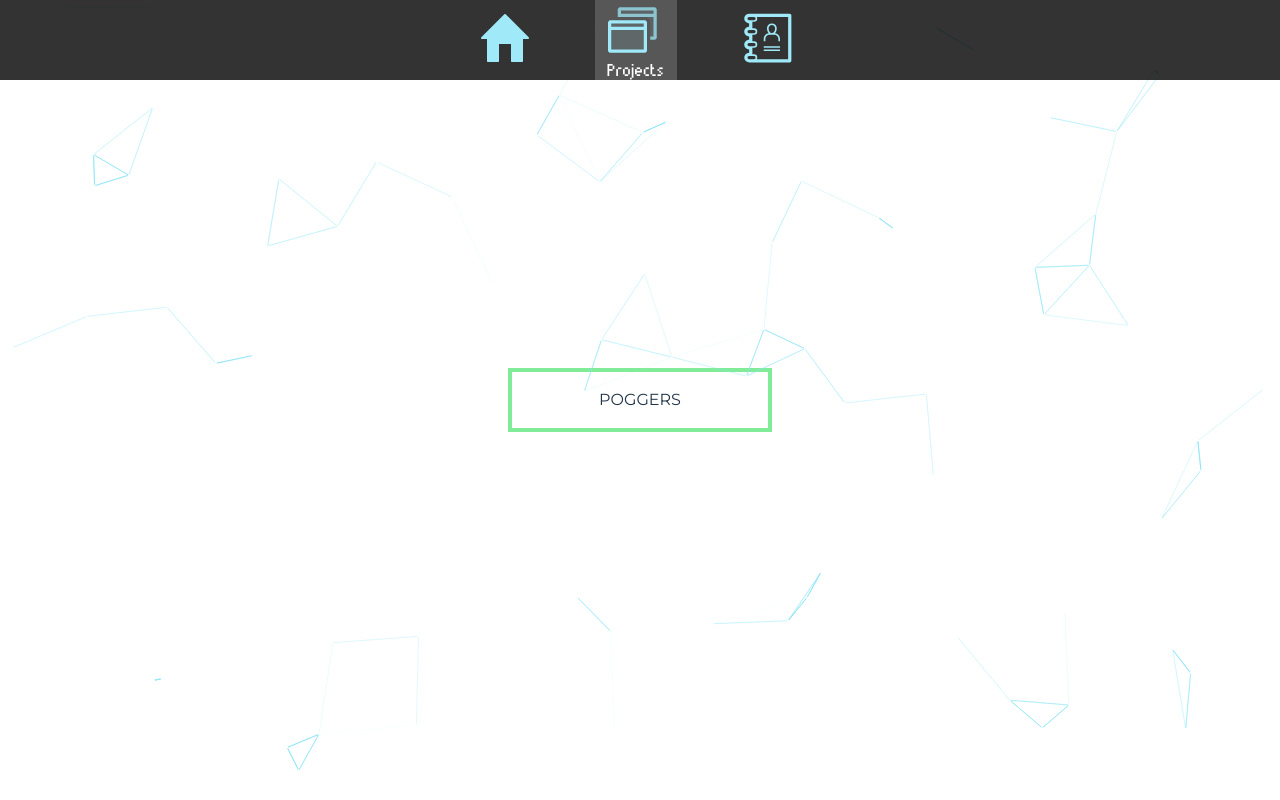
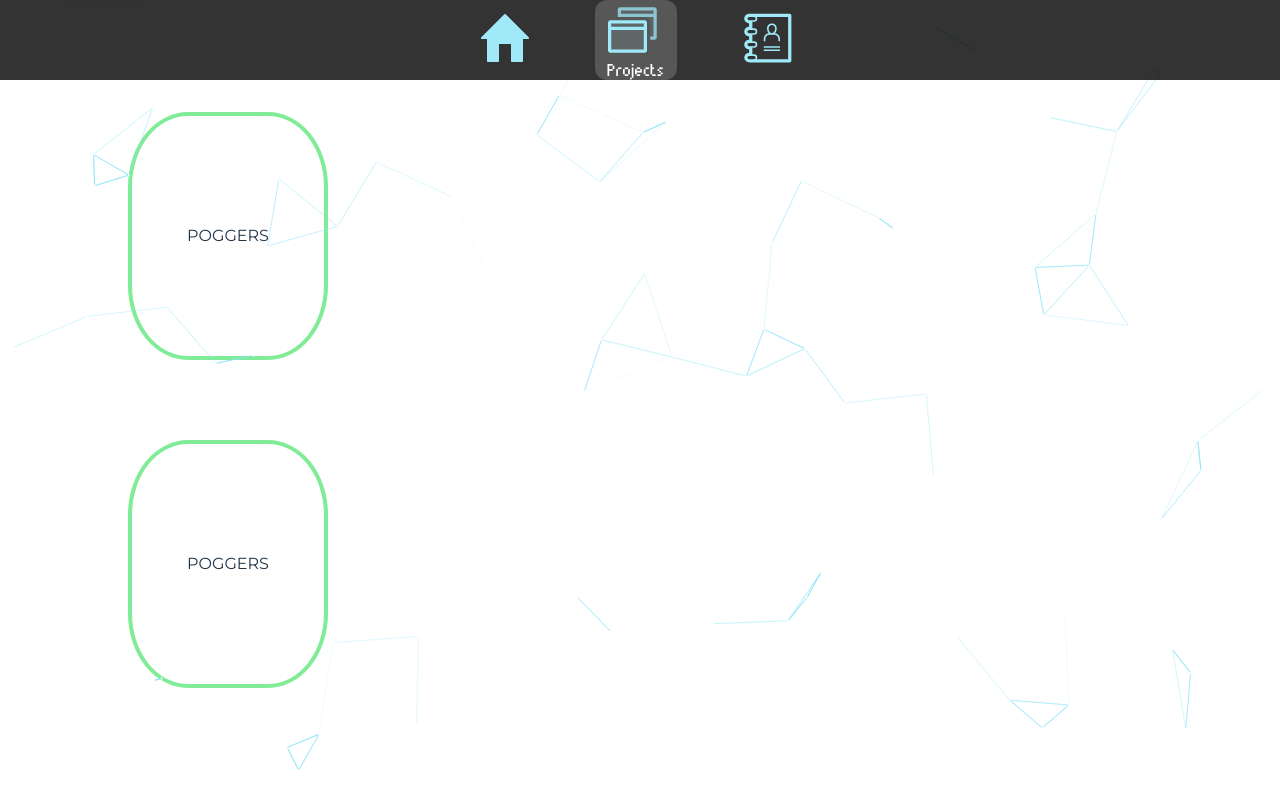
Before and after one commit to DerrekNguyen/Portfolio, a React (Vite) app in the folder portfolio/: page /projects in a window 1280 px wide. Built offline with nearby package versions, Linux system fonts and the light colour scheme.

Commit message:
project progress

```diff
--- a/portfolio/package.json
+++ b/portfolio/package.json
@@ -12,6 +12,7 @@
   "dependencies": {
     "@tsparticles/react": "^3.0.0",
     "@tsparticles/slim": "^3.9.1",
+    "motion": "^12.23.24",
     "react": "^19.1.1",
     "react-dom": "^19.1.1",
     "react-router-dom": "^7.9.4"
--- a/portfolio/src/components/NavBar/NavBar.tsx
+++ b/portfolio/src/components/NavBar/NavBar.tsx
@@ -5,7 +5,7 @@ import ContactDefault from '../../assets/icons/ContactDefault.svg'
 import ContactHover from '../../assets/icons/ContactHover.svg'
 import HomeDefault from '../../assets/icons/HomeDefault.svg'
 import HomeHover from '../../assets/icons/HomeHover.svg'
-import NavBarItem from './NavBarButton'
+import NavBarItem from './NavBarItem.tsx'
 
 function NavBar() {
   return (
--- a/portfolio/src/components/NavBar/NavBarButton.tsx
+++ b/portfolio/src/components/NavBar/NavBarItem.tsx
@@ -1,6 +1,7 @@
 import { useState } from "react";
 import '../../styles/navBar.css';
 import { useNavigate, useLocation } from "react-router-dom";
+import * as motion from "motion/react-client";
 
 interface NavBarParam {
   imgDefault: string,
@@ -17,17 +18,18 @@ function NavBarItem({imgDefault, imgHover, label, path}: NavBarParam) {
   const isActive = (location.pathname === path);
 
   return (
-    <div
+    <motion.div
       className={(isHovered || isActive)? 'navItemHover' : 'navItem'}
       onMouseEnter={() => setIsHovered(true)}
       onMouseLeave={() => setIsHovered(false)}
       onClick={() => navigate(path)}
+      whileTap={{scale: 0.8}}
     >
       <button>
         <img src={(isHovered || isActive) ? imgHover : imgDefault}></img>
         <p>{label}</p>
       </button>
-    </div>
+    </motion.div>
   );
 }
 
--- a/portfolio/src/pages/Projects.tsx
+++ b/portfolio/src/pages/Projects.tsx
@@ -1,8 +1,10 @@
+import "../styles/projects/project.css"
 import ProjectItem from "../components/Projects/ProjectItem";
 
 function Projects() {
   return (
-    <div>
+    <div className="project">
+      <ProjectItem></ProjectItem>
       <ProjectItem></ProjectItem>
     </div>
   );
--- a/portfolio/src/styles/navBar.css
+++ b/portfolio/src/styles/navBar.css
@@ -24,6 +24,7 @@
     align-items: top;
     margin-left: 2vw;
     margin-right: 2vw;
+    border-radius: 15%;
 }
 
 .navItemHover  {
--- /dev/null
+++ b/portfolio/src/styles/projects/project.css
@@ -0,0 +1,8 @@
+.project {
+    height: auto;
+    width: 80vw;
+    display: flex;
+    justify-content: flex-start;
+    align-items: flex-start;
+    flex-direction: column;
+}
--- a/portfolio/src/styles/projects/projectItem.css
+++ b/portfolio/src/styles/projects/projectItem.css
@@ -3,8 +3,11 @@
     align-items: center;
     justify-content: center;
 
-    height: auto;
-    width: 20vw;
+    height: 30vh;
+    width: 15vw;
     border: 0.5vh solid #80ec97;
     font-family: 'Montserrat';
+    border-radius: 30%;
+    margin-top: 5vh;
+    margin-bottom: 5vh;
 }
```
Also changed, not shown: portfolio/src/components/Projects/ProjectDescription.tsx (added), 1 other file (tests, documents, lock files or other folders).
